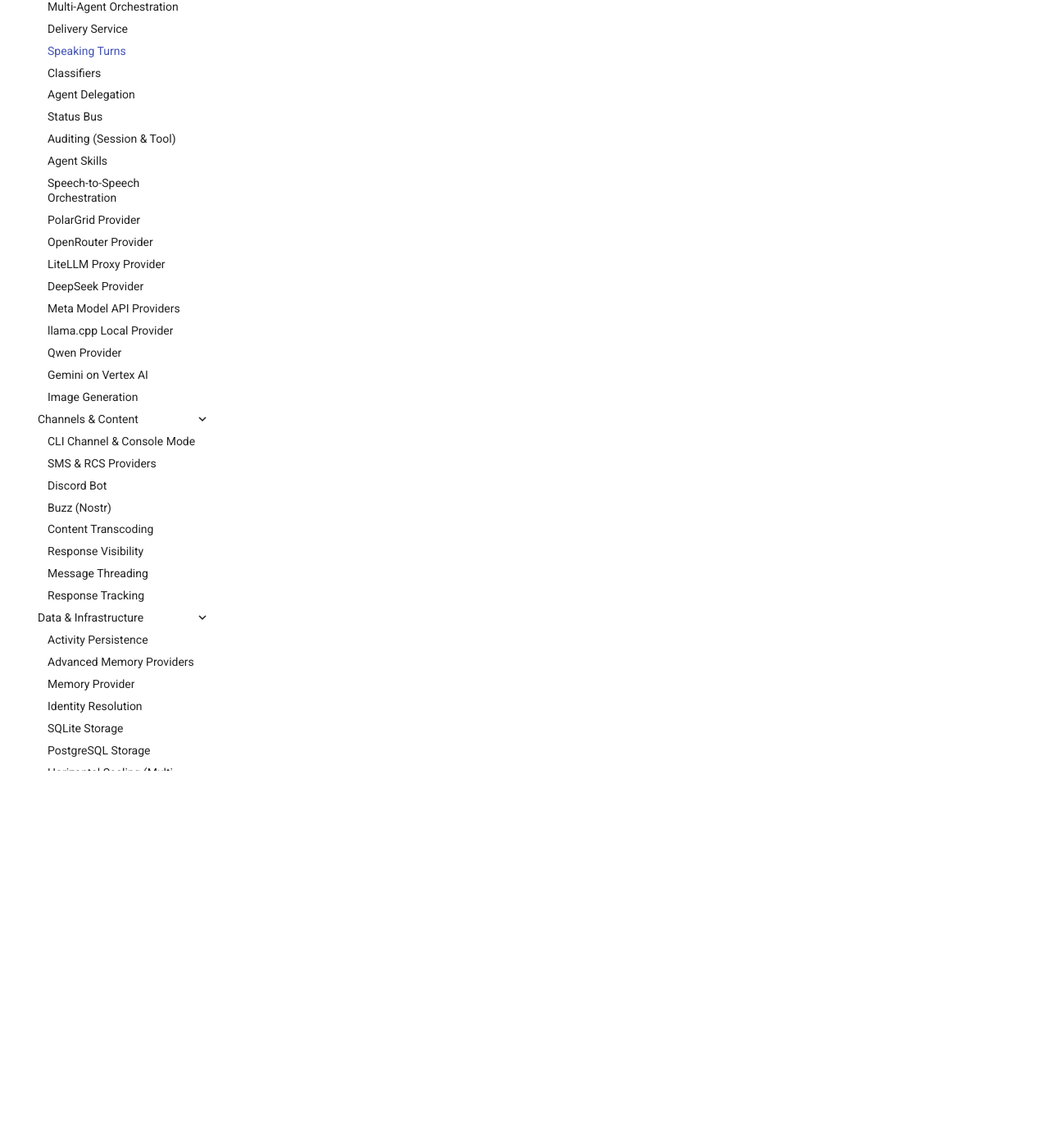
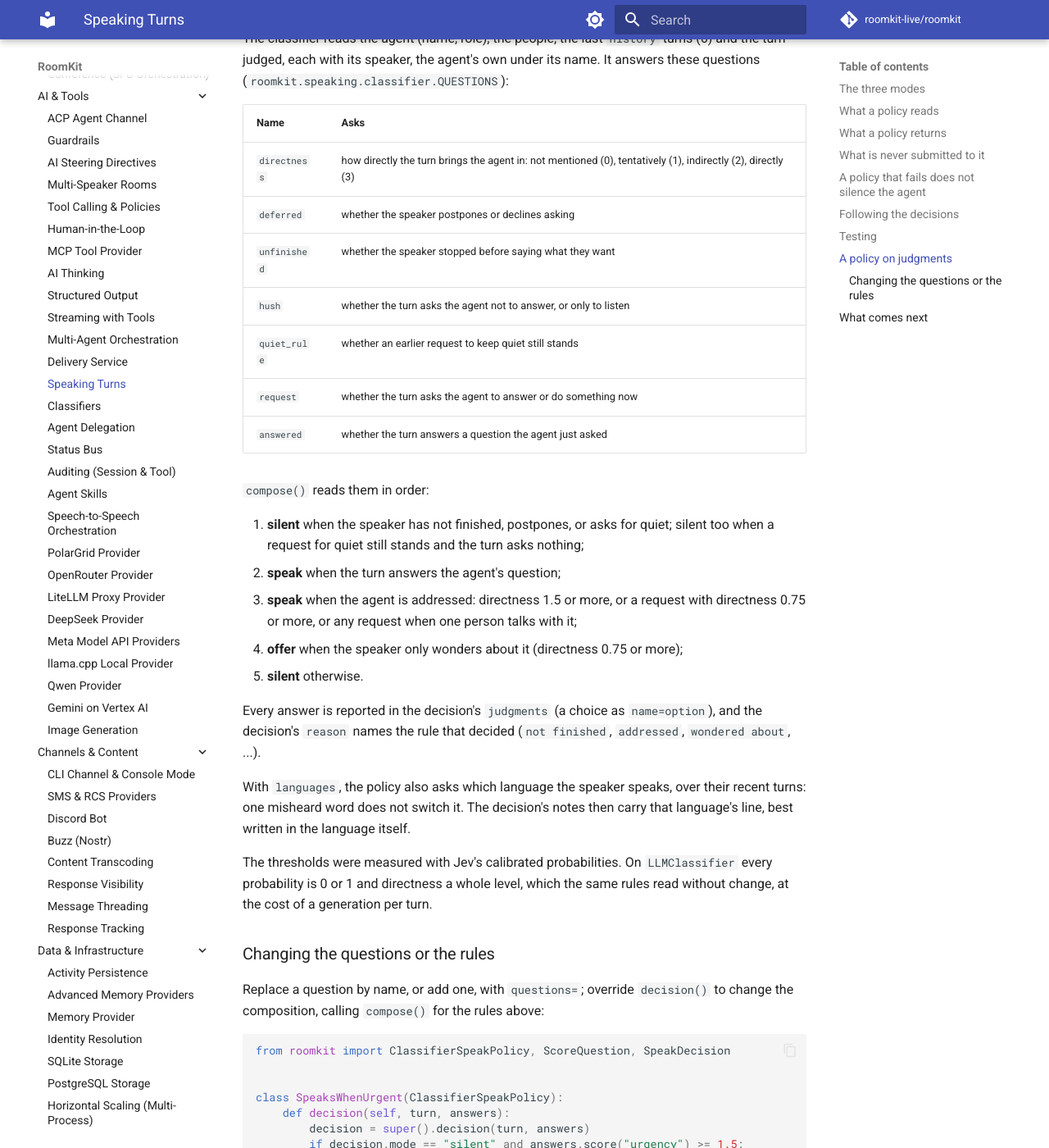
Before and after one commit to roomkit-live/roomkit-docs, an MkDocs documentation site: the page built from docs/guides/speaking-turns.md, in a window 1280 px wide and 1400 px high, scrolled down 3005 px. Shown: the whole window at 82% size. Built offline with MkDocs 1.6.1 and Material for MkDocs 9.7.7, drawn with Linux system fonts in a browser that asks for light colours; comment, search, counter and statistics services are not loaded; some of the changed text lies outside the part shown.

Commit message:
docs(ai): a speak policy on a classifier's judgments (RMK-561)

````diff
--- a/docs/guides/speaking-turns.md
+++ b/docs/guides/speaking-turns.md
@@ -38,8 +38,16 @@ A runnable version, with two people and the three modes, is
 - `event` — the event the turn would answer;
 - `recent` — the room's messages before it, oldest first, the agent's own answers
   included (tool records left out);
-- `people` — who takes part besides the agent, by display name (or id): one name
-  is a conversation between the agent and one person.
+- `people` — who takes part besides the agent, by name: one name is a
+  conversation between the agent and one person. These are the room's active
+  participants that are neither agents nor bots, or the distinct speakers of the
+  recent events when there are more (one microphone may carry several diarized
+  voices);
+- `speakers` — who said `event` and each of `recent`, by event id, where the room
+  names them (the name the sender's transport stamped, else the participant's
+  display name);
+- `channel_id` — the agent's channel: `turn.by_agent(e)` tells the agent's own
+  answers in `recent`.
 
 The agent's own identity is the policy's: a policy that judges whether the agent
 was addressed takes its name in its constructor.
@@ -97,9 +105,92 @@ from roomkit import MockSpeakPolicy, SpeakDecision
 policy = MockSpeakPolicy(["silent", SpeakDecision("speak", notes=("Answer briefly.",))])
 ```
 
+## A policy on judgments
+
+`ClassifierSpeakPolicy` asks a [classifier](classifiers.md) narrow questions
+about the turn, in one call, and composes the answers in code:
+
+```python
+from roomkit import AIChannel, ClassifierSpeakPolicy, JevClassifier
+
+policy = ClassifierSpeakPolicy(
+    JevClassifier(),  # or LLMClassifier(provider), MockClassifier(...)
+    agent_name="Nova",
+    agent_role="the team's assistant",
+    languages={"French": "Réponds en français uniquement.", "English": "Answer in English only."},
+)
+nova = AIChannel("nova", provider=provider, speak_policy=policy)
+```
+
+The classifier reads the agent (name, role), the people, the last `history`
+turns (6) and the turn judged, each with its speaker, the agent's own under its
+name. It answers these questions (`roomkit.speaking.classifier.QUESTIONS`):
+
+| Name | Asks |
+|------|------|
+| `directness` | how directly the turn brings the agent in: not mentioned (0), tentatively (1), indirectly (2), directly (3) |
+| `deferred` | whether the speaker postpones or declines asking |
+| `unfinished` | whether the speaker stopped before saying what they want |
+| `hush` | whether the turn asks the agent not to answer, or only to listen |
+| `quiet_rule` | whether an earlier request to keep quiet still stands |
+| `request` | whether the turn asks the agent to answer or do something now |
+| `answered` | whether the turn answers a question the agent just asked |
+
+`compose()` reads them in order:
+
+1. **silent** when the speaker has not finished, postpones, or asks for quiet;
+   silent too when a request for quiet still stands and the turn asks nothing;
+2. **speak** when the turn answers the agent's question;
+3. **speak** when the agent is addressed: directness 1.5 or more, or a request
+   with directness 0.75 or more, or any request when one person talks with it;
+4. **offer** when the speaker only wonders about it (directness 0.75 or more);
+5. **silent** otherwise.
+
+Every answer is reported in the decision's `judgments` (a choice as
+`name=option`), and the decision's `reason` names the rule that decided
+(`not finished`, `addressed`, `wondered about`, ...).
+
+With `languages`, the policy also asks which language the speaker speaks, over
+their recent turns: one misheard word does not switch it. The decision's notes
+then carry that language's line, best written in the language itself.
+
+The thresholds were measured with Jev's calibrated probabilities. On
+`LLMClassifier` every probability is 0 or 1 and directness a whole level, which
+the same rules read without change, at the cost of a generation per turn.
+
+### Changing the questions or the rules
+
+Replace a question by name, or add one, with `questions=`; override
+`decision()` to change the composition, calling `compose()` for the rules above:
+
+```python
+from roomkit import ClassifierSpeakPolicy, ScoreQuestion, SpeakDecision
+
+
+class SpeaksWhenUrgent(ClassifierSpeakPolicy):
+    def decision(self, turn, answers):
+        decision = super().decision(turn, answers)
+        if decision.mode == "silent" and answers.score("urgency") >= 1.5:
+            return SpeakDecision("speak", "urgent", decision.judgments, decision.notes)
+        return decision
+
+
+policy = SpeaksWhenUrgent(
+    classifier,
+    agent_name="Nova",
+    questions={"urgency": ScoreQuestion("How urgent is `last_turn`?", ("not", "soon", "now"))},
+)
+```
+
+`state()` and `questions()` are overridable too, to give the classifier more to
+read. A turn without text (an image alone) is not judged: the agent speaks,
+reason `nothing to judge`. A classifier that fails lets the agent speak, reason
+`fallback`, as any policy. The classifier stays yours: close it when you are
+done.
+
+A runnable version is `examples/speaking_judgments.py`.
+
 ## What comes next
 
-The policy above reads keywords. Policies built on narrow judgments (was the
-agent addressed, did the person finish, did they ask the agent to stay quiet),
-answered by a classifier and composed in code, and an agent that thinks while
-it listens, build on this seam.
+An agent that thinks while it listens, and offers what it wants to say when
+nobody asked, builds on this policy.
````
Also changed, not shown: docs/api/speaking.md (+8 -0 lines), docs/features.md (+3 -2 lines), docs/guides/classifiers.md (+2 -1 lines).
